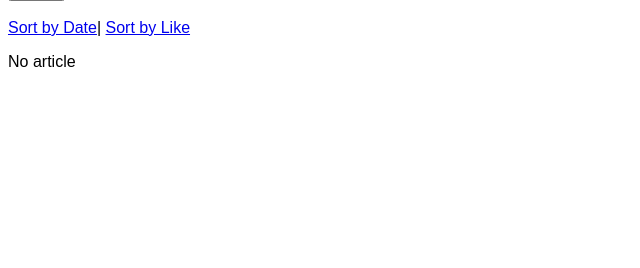
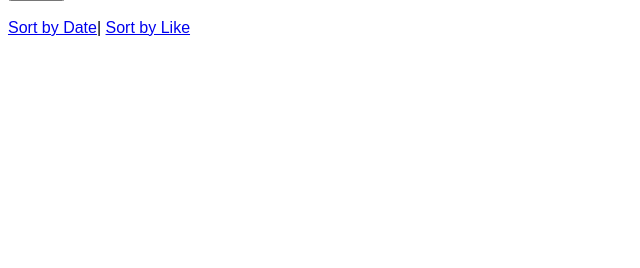
Before and after one commit to d01ki/team-project, a Django app: page / in a window 1280 px wide. Shown: the part 391-659 px from the top of the page, without its empty margins (0-640 px from the left). Run offline with Django 4.2, Linux system fonts and the light colour scheme; data that the repository does not hold is empty.

Commit message:
Update index.html

```diff
--- a/appcafe/templates/appcafe/index.html
+++ b/appcafe/templates/appcafe/index.html
@@ -32,24 +32,7 @@
       <a href="{% url 'index' %}?sort=date">Sort by Date</a>|
       <a href="{% url 'index' %}?sort=like">Sort by Like</a>
     </div>
-    {% if articles %}
-    {% for article in articles %}
-    <div class="text">
-      <h2><a href="{% url 'detail' article.id %}">{{ article.title }}</a></h2>
-      <small>[{{ article.posted_at }}]</small>
-      <div>
-        <a href="{% url 'like' article.id %}">
-          Like: {{ article.like }}
-        </a>
-      </div>
-      <div>
-        {{ article.body | linebreaksbr}}
-      </div>
-    </div>
-    {% endfor %}
-    {% else %}
-    <p>No article</p>
-    {% endif %}
+
 
 
   </body>
```
